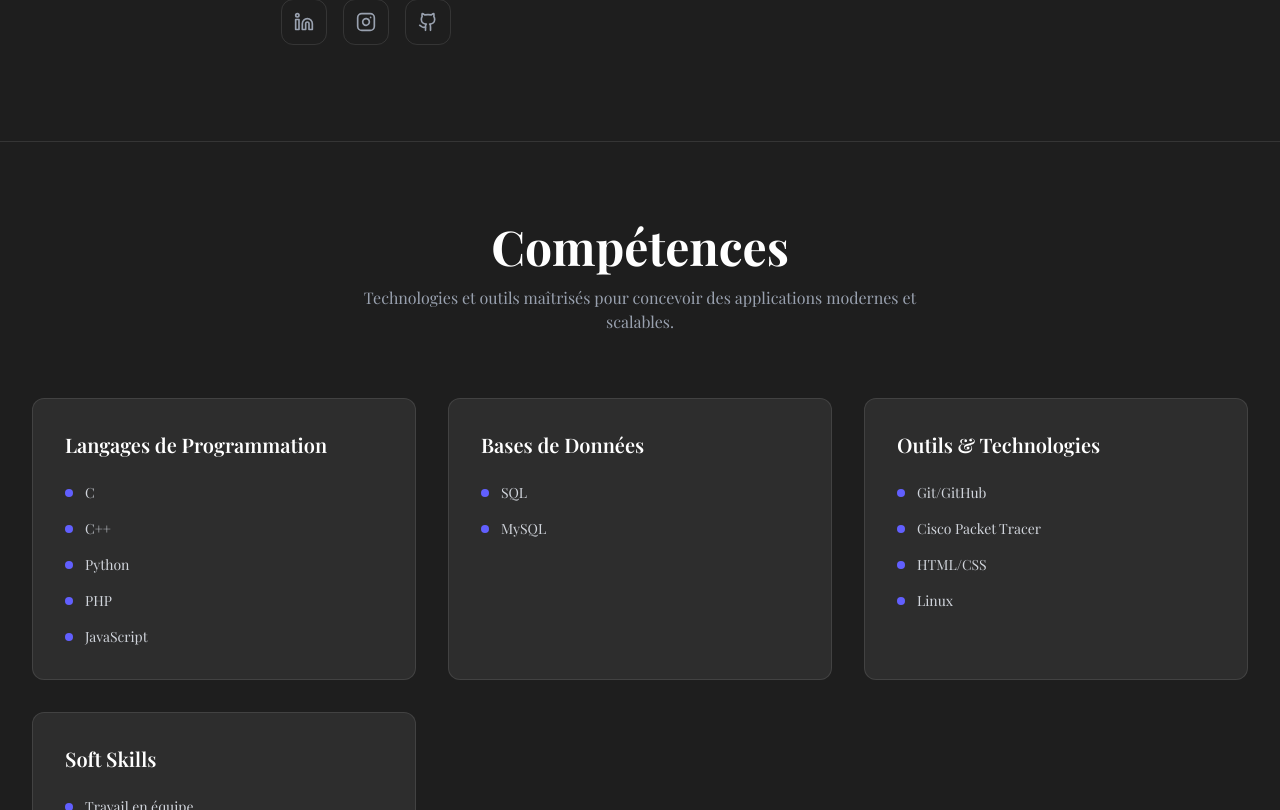
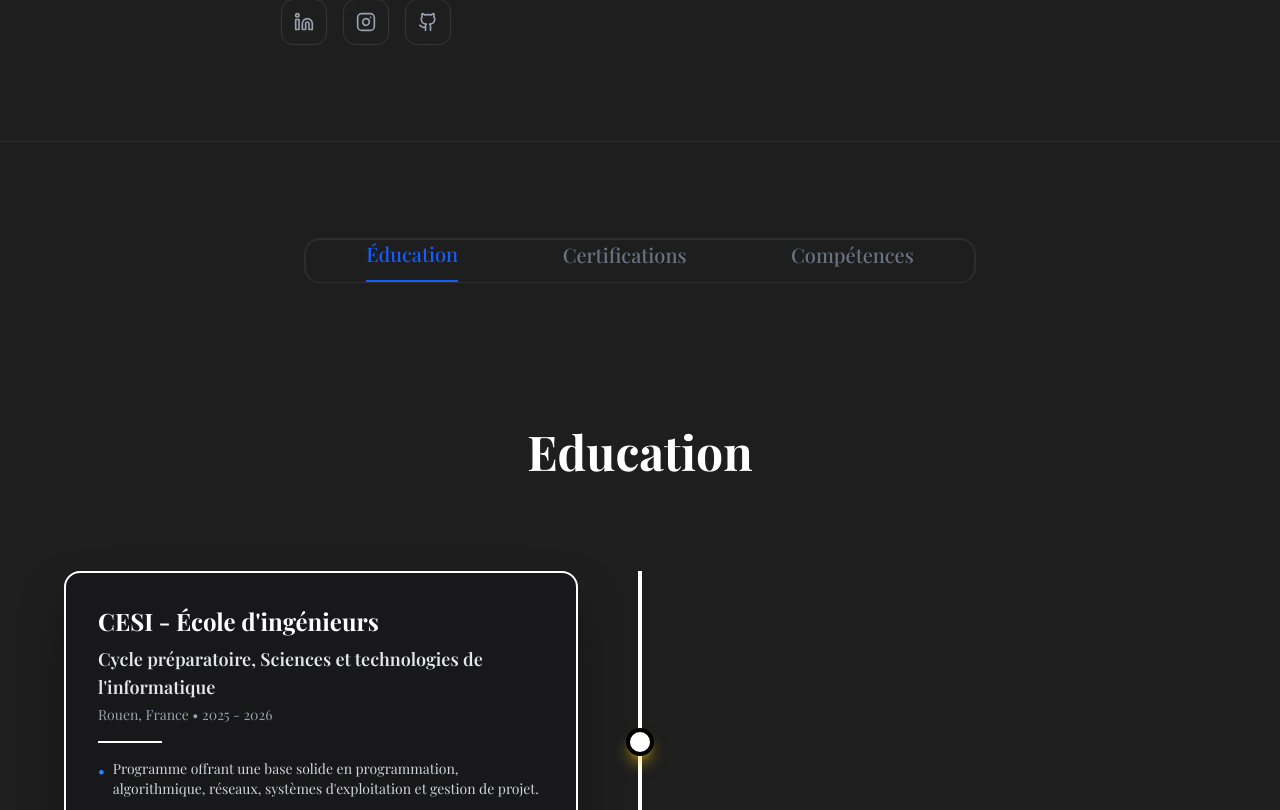
Before and after one commit to RawdhaMahmoud/Portfolio_RawdhaMahmoud, a Next.js app: page / in a window 1280 px wide. Shown: the part 710-1520 px from the top of the page. Built offline with nearby package versions, Linux system fonts and the light colour scheme; a web font is replaced by a local one.

Commit message:
update design

```diff
--- a/app/page.tsx
+++ b/app/page.tsx
@@ -1,15 +1,22 @@
 import About from "@/components/sections/About";
-import Skills from "@/components/sections/Skills";
+import Profile from "@/components/sections/Profile/Profile";
 import Projects from "@/components/sections/Projects";
 import Contact from "@/components/sections/Contact";
+// import Certifications from "@/components/sections/Profile/Certifications";
+// import EducationTimeline from "@/components/sections/Profile/EducationTimeline";
+
 
 export default function Home() {
   return (
     <main>
-      <About />
-      <Skills />
+       <About />
+      <Profile/>
       <Projects />
       <Contact />
+      {/* <EducationTimeline />
+      <Certifications /> */}
+
+
     </main>
   );
 }
--- /dev/null
+++ b/components/sections/Profile/Profile.tsx
@@ -0,0 +1,54 @@
+"use client"
+import { useState } from "react";
+import EducationTimeline from "./EducationTimeline";
+import Certifications from "./Certifications";
+import Skills from "./Skills";
+
+export default function Profile() {
+  const [activeTab, setActiveTab] = useState("education");
+
+  const tabs = [
+    { id: "education", label: "Éducation" },
+    { id: "certifications", label: "Certifications" },
+    { id: "competences", label: "Compétences" },
+  ];
+
+  return (
+    <section className="flex flex-col justify-center items-center mx-auto py-16 sm:py-20 lg:py-24 px-4 sm:px-6 lg:px-8 border-t border-[#2d2d2d]">
+      {/* Navigation Tabs */}
+      <nav className="flex flex-col lg:flex-row gap-3 lg:gap-8 border-b lg:justify-around text-base sm:text-lg lg:text-xl w-full max-w-2xl rounded-2xl border-2 mb-8 lg:mb-12 border-[#2d2d2d] px-4 sm:px-6">
+        {tabs.map((tab) => (
+          <button
+            key={tab.id}
+            onClick={() => setActiveTab(tab.id)}
+            className={`pb-3 capitalize font-medium transition-all duration-300
+              ${
+                activeTab === tab.id
+                  ? "border-b-2 border-blue-600 text-blue-600"
+                  : "text-gray-500 hover:text-white"
+              }
+            `}
+          >
+            {tab.label}
+          </button>
+        ))}
+      </nav>
+
+      {/* Tab Content */}
+      <div className="w-full">
+        {activeTab === "education" && (
+          <EducationTimeline/>
+        )}
+
+        {activeTab === "certifications" && (
+          <Certifications />
+        )}
+
+        {activeTab === "competences" && (
+          <Skills/>
+        )}
+      </div>
+
+    </section>
+  );
+}
--- /dev/null
+++ b/components/sections/Profile/Skills.tsx
@@ -0,0 +1,53 @@
+import skills from "@/data/Skills";
+
+export default function Skills() {
+  return (
+    <section
+      id="skills"
+      className="min-h-screen
+                 flex items-center py-20 px-4 sm:px-6 lg:px-8"
+    >
+      <div className="max-w-7xl mx-auto w-full">
+        {/* Section Title */}
+        <div className="text-center mb-16">
+          <h2 className="text-4xl sm:text-5xl font-bold text-white">Compétences</h2>
+          <p className="mt-4 text-gray-400 max-w-xl mx-auto">
+            Technologies et outils maîtrisés pour concevoir des applications modernes et scalables.
+          </p>
+        </div>
+
+        {/* Skills Grid */}
+        <div className="grid grid-cols-1 md:grid-cols-2 lg:grid-cols-3 gap-8">
+          {skills.map((skillGroup) => (
+            <div
+              key={skillGroup.category}
+              className="group bg-zinc-900  backdrop-blur
+                         border border-white/10 rounded-xl
+                         p-8 transition-all
+                         hover:border-white
+                         hover:-translate-y-1"
+            >
+              {/* Category Title */}
+              <h3 className="text-xl font-semibold text-white mb-6 ">
+                {skillGroup.category}
+              </h3>
+
+              {/* Skills List */}
+              <ul className="space-y-4">
+                {skillGroup.items.map((skill) => (
+                  <li
+                    key={skill}
+                    className="flex items-center text-gray-300 text-sm"
+                  >
+                    <span className="w-2 h-2 rounded-full bg-indigo-500 mr-3" />
+                    {skill}
+                  </li>
+                ))}
+              </ul>
+            </div>
+          ))}
+        </div>
+      </div>
+    </section>
+  );
+}
```
